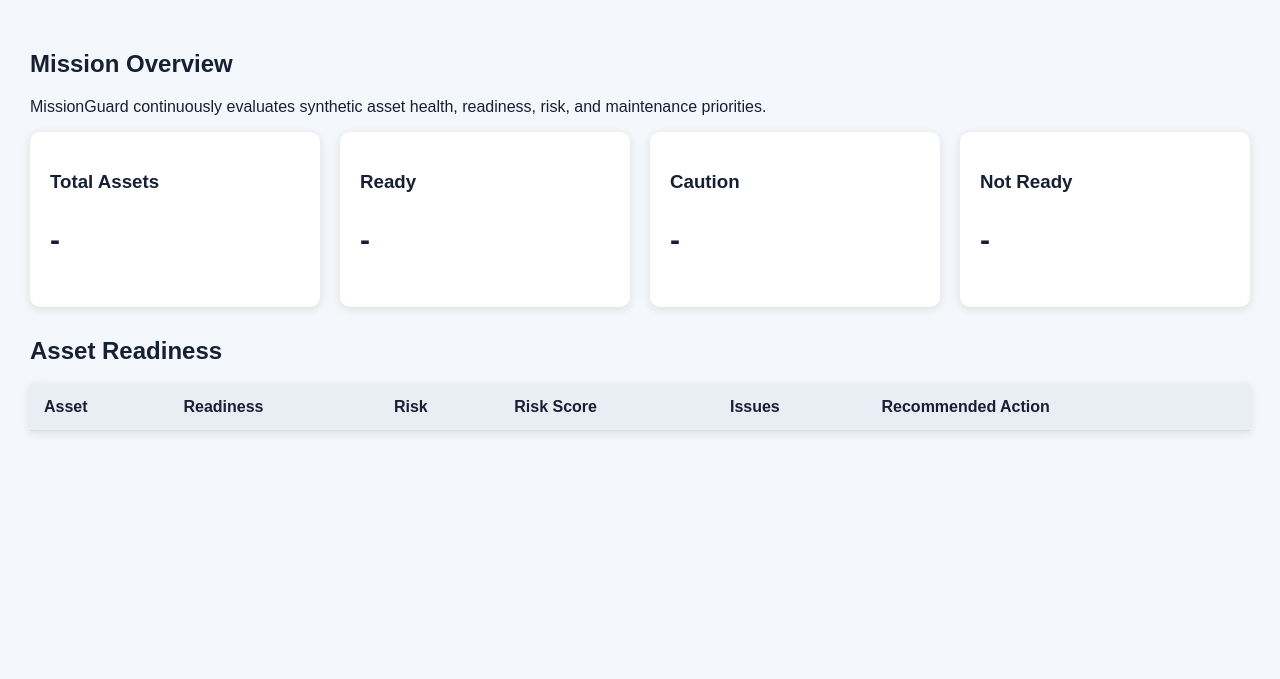
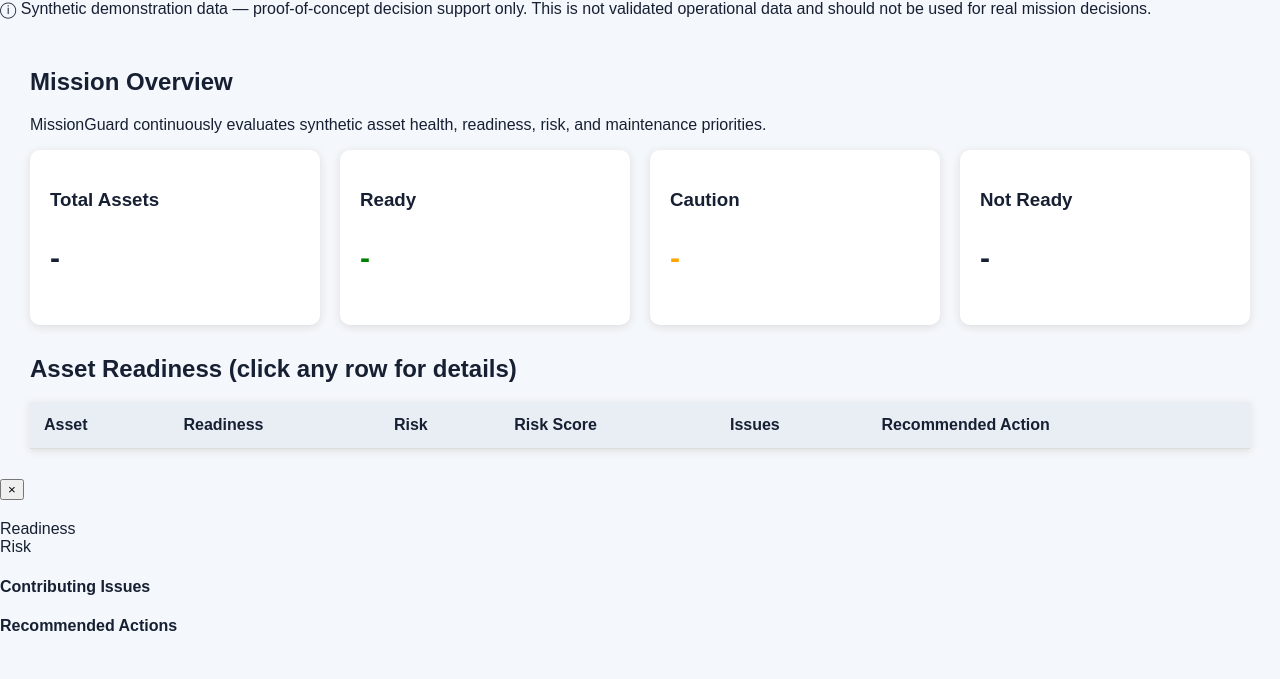
Before and after one commit to krishaparekhce/bob-ai-hackathon-CodeStorm, a Flask app: page / in a window 1280 px wide. Shown: the part 121-800 px from the top of the page. Run offline with Flask 3, Linux system fonts and the light colour scheme; data that the repository does not hold is empty.

Commit message:
Update index.html

```diff
--- a/src/templates/index.html
+++ b/src/templates/index.html
@@ -1,6 +1,8 @@
 <!DOCTYPE html>
-<html>
+<html lang="en">
 <head>
+    <meta charset="UTF-8">
+    <meta name="viewport" content="width=device-width, initial-scale=1.0">
     <title>MissionGuard AI</title>
     <link rel="stylesheet" href="/static/style.css">
 </head>
@@ -9,10 +11,16 @@
 
 <header>
     <h1>MissionGuard AI</h1>
-    <p>Mission Readiness & Predictive Maintenance Copilot</p>
+    <p>Mission Readiness &amp; Predictive Maintenance Copilot</p>
 </header>
 
+<div class="disclaimer">
+    &#9432; Synthetic demonstration data — proof-of-concept decision support only.
+    This is not validated operational data and should not be used for real mission decisions.
+</div>
+
 <main>
+
     <section class="mission-overview">
         <h2>Mission Overview</h2>
         <p>
@@ -22,7 +30,9 @@
 
         <div id="priority"></div>
     </section>
+
     <section class="summary">
+
         <div class="card">
             <h3>Total Assets</h3>
             <p id="total">-</p>
@@ -30,22 +40,27 @@
 
         <div class="card">
             <h3>Ready</h3>
-            <p id="ready">-</p>
+            <p id="ready" class="READY">-</p>
         </div>
 
         <div class="card">
             <h3>Caution</h3>
-            <p id="caution">-</p>
+            <p id="caution" class="CAUTION">-</p>
         </div>
 
         <div class="card">
             <h3>Not Ready</h3>
-            <p id="notReady">-</p>
+            <p id="notReady" class="NOT_READY">-</p>
         </div>
+
     </section>
 
     <section>
-        <h2>Asset Readiness</h2>
+
+        <h2>
+            Asset Readiness
+            <span class="table-hint">(click any row for details)</span>
+        </h2>
 
         <table>
             <thead>
@@ -61,9 +76,57 @@
 
             <tbody id="assetTable"></tbody>
         </table>
+
     </section>
 
 </main>
+
+
+<!-- Detail Modal -->
+<div
+    id="detail-modal"
+    class="modal-overlay"
+    role="dialog"
+    aria-modal="true"
+    aria-labelledby="modal-title"
+>
+
+    <div class="modal-card">
+
+        <button
+            class="modal-close"
+            onclick="closeModal()"
+            aria-label="Close"
+        >
+            &times;
+        </button>
+
+        <h2 id="modal-title"></h2>
+
+        <div class="modal-row">
+            <span class="modal-label">Readiness</span>
+            <span id="modal-readiness" class="modal-status"></span>
+        </div>
+
+        <div class="modal-row">
+            <span class="modal-label">Risk</span>
+            <span id="modal-risk"></span>
+        </div>
+
+        <div class="modal-section">
+            <h4>Contributing Issues</h4>
+            <ul id="modal-issues"></ul>
+        </div>
+
+        <div class="modal-section">
+            <h4>Recommended Actions</h4>
+            <ul id="modal-actions"></ul>
+        </div>
+
+    </div>
+
+</div>
+
 
 <script src="/static/script.js"></script>
 
```
Lines whose indentation alone changed are shown as unchanged.
